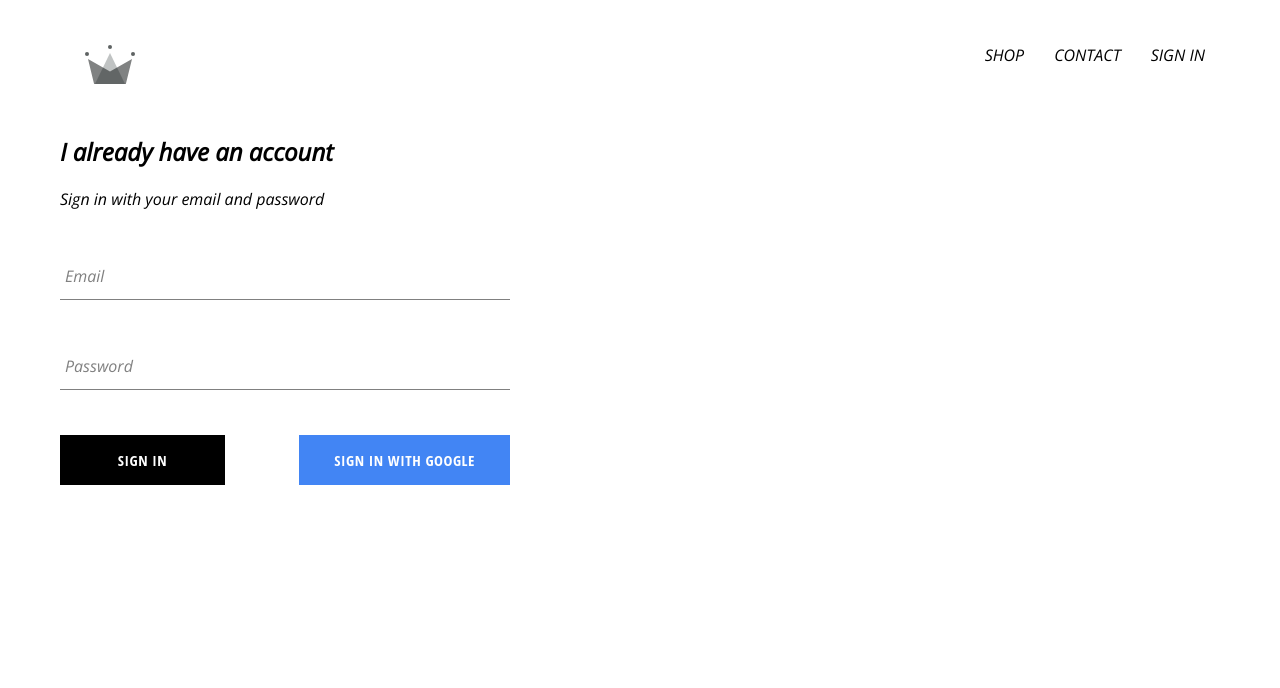
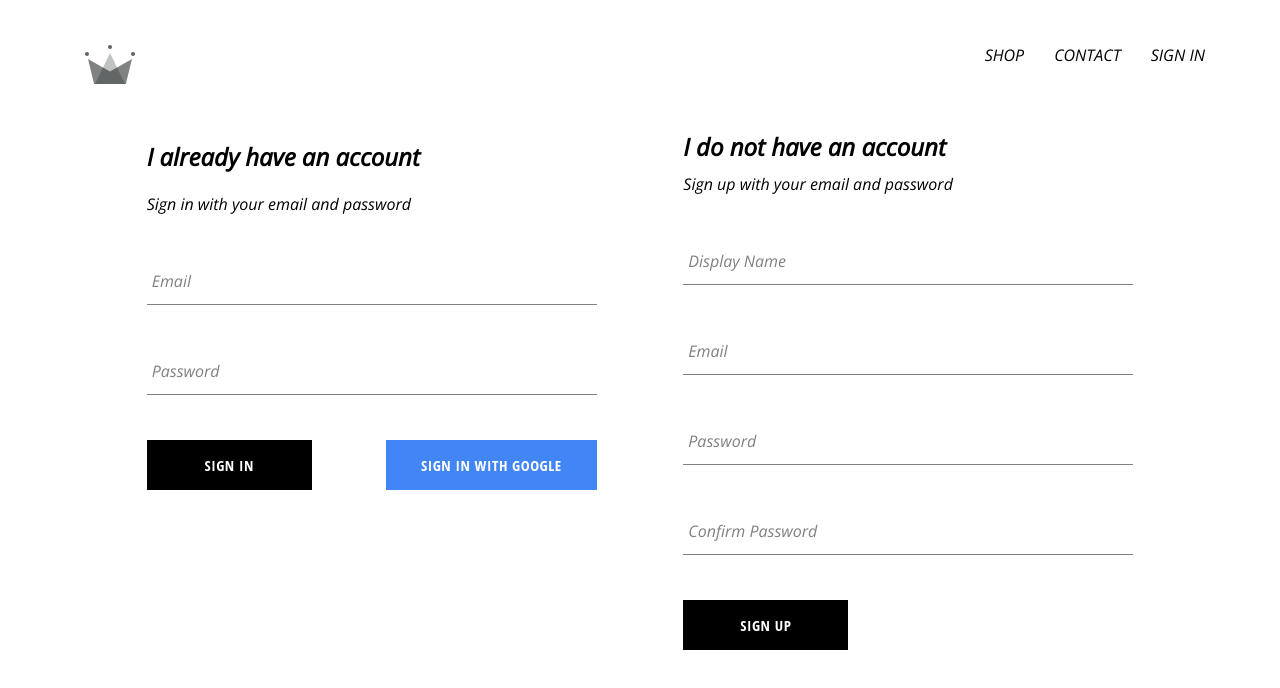
Before and after one commit to ehsan2793/Crown_Clothing, a React (Create React App) app: page /signin in a window 1280 px wide. Shown: the top 688 px of the page. Built offline with nearby package versions, Linux system fonts and the light colour scheme; no server answers; a web font is replaced by a local one.

Commit message:
sign up added

```diff
--- /dev/null
+++ b/src/components/sign-up/SignUp.jsx
@@ -0,0 +1,89 @@
+import React, { Component } from "react";
+import CustomButton from "../custom-button/CustomButton";
+import FormInput from "../form-input/FormInput";
+import { auth, createUserProfileDocument } from "../../firebase/firebase";
+import "./sign-up.scss";
+
+export default class SignUp extends Component {
+  state = {
+    displayName: "",
+    email: "",
+    password: "",
+    confirmPassword: "",
+  };
+
+  handleSubmit = async (event) => {
+    event.preventDefault();
+    const { displayName, email, password, confirmPassword } = this.state;
+    if (password !== confirmPassword) {
+      alert("Passwords don't match");
+      return;
+    }
+    try {
+      const { user } = await auth.createUserWithEmailAndPassword(
+        email,
+        password
+      );
+      await createUserProfileDocument(user, { displayName });
+      this.setState({
+        displayName: "",
+        email: "",
+        password: "",
+        confirmPassword: "",
+      });
+    } catch (error) {
+      console.error(error);
+    }
+  };
+
+  handleChange = (event) => {
+    const { name, value } = event.target;
+    this.setState({ [name]: value });
+  };
+
+  render() {
+    const { displayName, email, password, confirmPassword } = this.state;
+    return (
+      <div className="sign-up">
+        <h2 className="title">I do not have an account</h2>
+        <span>Sign up with your email and password</span>
+
+        <form onSubmit={this.handleSubmit} className="sign-up-form">
+          <FormInput
+            type="text"
+            name="displayName"
+            value={displayName}
+            onChange={this.handleChange}
+            label="Display Name"
+            required
+          />
+          <FormInput
+            type="email"
+            name="email"
+            value={email}
+            onChange={this.handleChange}
+            label="Email"
+            required
+          />
+          <FormInput
+            type="password"
+            name="password"
+            value={password}
+            onChange={this.handleChange}
+            label="Password"
+            required
+          />
+          <FormInput
+            type="password"
+            name="confirmPassword"
+            value={confirmPassword}
+            onChange={this.handleChange}
+            label="Confirm Password"
+            required
+          />
+          <CustomButton type="submit">SIGN UP</CustomButton>
+        </form>
+      </div>
+    );
+  }
+}
--- /dev/null
+++ b/src/components/sign-up/sign-up.scss
@@ -0,0 +1,10 @@
+.sign-up {
+    display: flex;
+    flex-direction: column;
+    width: 450px;
+
+
+    .title {
+        margin: 10px 0;
+    }
+}
--- a/src/pages/sign-in - sign-up/SignInPage.jsx
+++ b/src/pages/sign-in - sign-up/SignInPage.jsx
@@ -1,12 +1,14 @@
 import React from "react";
 
 import SignIn from "../../components/sign-in/SignIn";
+import SignUp from "../../components/sign-up/SignUp";
 import "./sign-in-page.scss";
 
 const SignInPage = () => {
   return (
-    <div>
+    <div className="sign-in-up">
       <SignIn />
+      <SignUp />
     </div>
   );
 };
--- a/src/pages/sign-in - sign-up/sign-in-page.scss
+++ b/src/pages/sign-in - sign-up/sign-in-page.scss
@@ -0,0 +1,7 @@
+.sign-in-up {
+
+  display: flex;
+
+  justify-content: space-evenly;
+  margin: 30px auto;
+}
```
